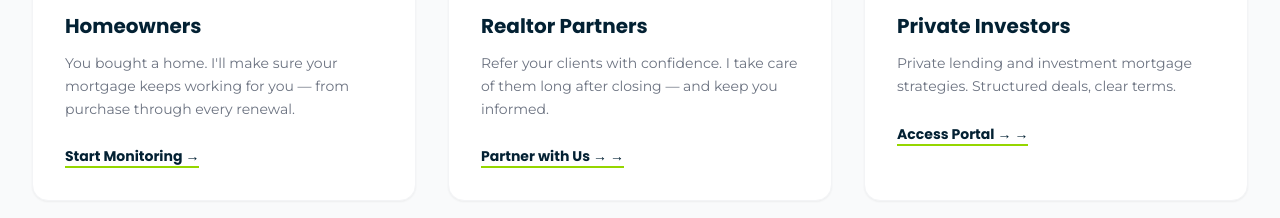
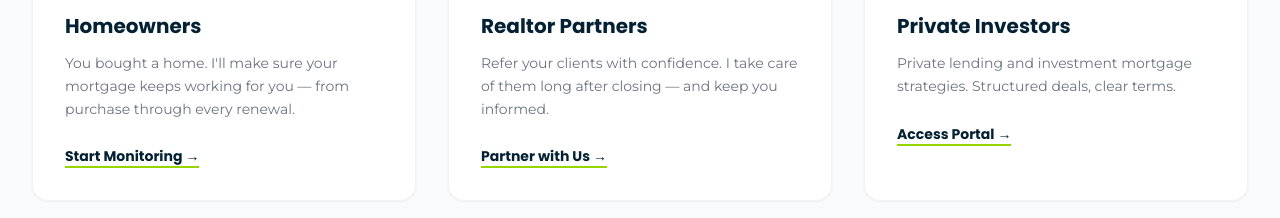
Before and after one commit to Foxmortgage2020/foxmortgage-ca, a Next.js app: page / in a window 1280 px wide. Shown: the part 2260-2478 px from the top of the page. Built offline with nearby package versions, Linux system fonts and the light colour scheme.

Commit message:
fix: remove double arrow on homepage card CTAs
Co-Authored-By: Paperclip <noreply@paperclip.ing>

```diff
--- a/app/page.tsx
+++ b/app/page.tsx
@@ -184,14 +184,14 @@ export default function Home() {
                 icon: '🤝',
                 title: 'Realtor Partners',
                 body: 'Refer your clients with confidence. I take care of them long after closing — and keep you informed.',
-                cta: 'Partner with Us →',
+                cta: 'Partner with Us',
                 href: '/portal/sign-in',
               },
               {
                 icon: '📊',
                 title: 'Private Investors',
                 body: 'Private lending and investment mortgage strategies. Structured deals, clear terms.',
-                cta: 'Access Portal →',
+                cta: 'Access Portal',
                 href: '/private-lending',
               },
             ].map((card) => (
```
